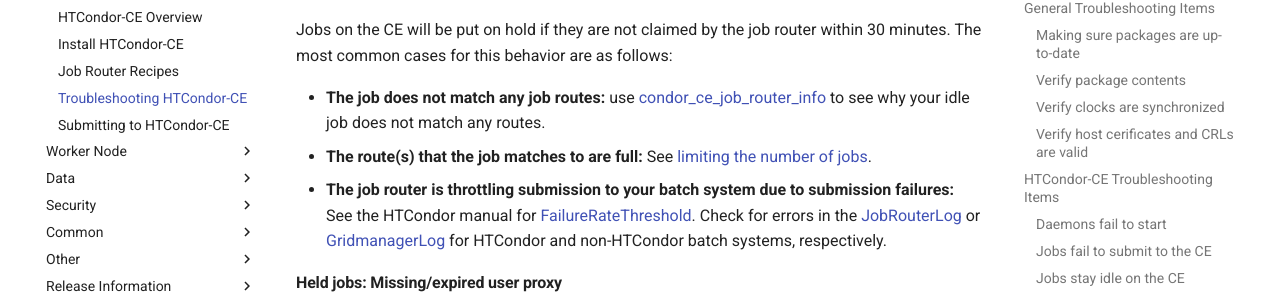
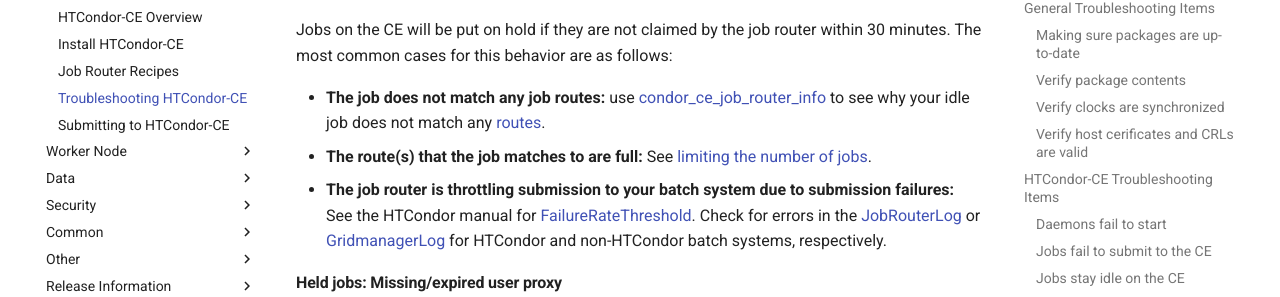
Before and after one commit to osg-htc/docs, an MkDocs documentation site: the page built from docs/compute-element/troubleshoot-htcondor-ce.md, in a window 1280 px wide and 900 px high, scrolled down 7371 px. Shown: the part 172-469 px from the top of the window. Built offline with MkDocs 1.6.1 and Material for MkDocs 9.7.7, drawn with Linux system fonts in a browser that asks for light colours; comment, search, counter and statistics services are not loaded; old or Windows-style settings are respelled for this version of MkDocs; part of the change alters nothing that is shown.

```diff
--- a/docs/compute-element/troubleshoot-htcondor-ce.md
+++ b/docs/compute-element/troubleshoot-htcondor-ce.md
@@ -308,7 +308,8 @@ Jobs on the CE will be put on hold if they are not claimed by the job router wit
 The most common cases for this behavior are as follows:
 
 - **The job does not match any job routes:**
-  use [condor\_ce\_job\_router\_info](#condor_ce_job_router_info) to see why your idle job does not match any routes.
+  use [condor\_ce\_job\_router\_info](#condor_ce_job_router_info) to see why your idle job does not match any
+  [routes](/compute-element/job-router-recipes#how-job-routes-are-constructed).
 - **The route(s) that the job matches to are full:**
   See [limiting the number of jobs](/compute-element/job-router-recipes#limiting-the-number-of-jobs).
 - **The job router is throttling submission to your batch system due to submission failures:**
```
